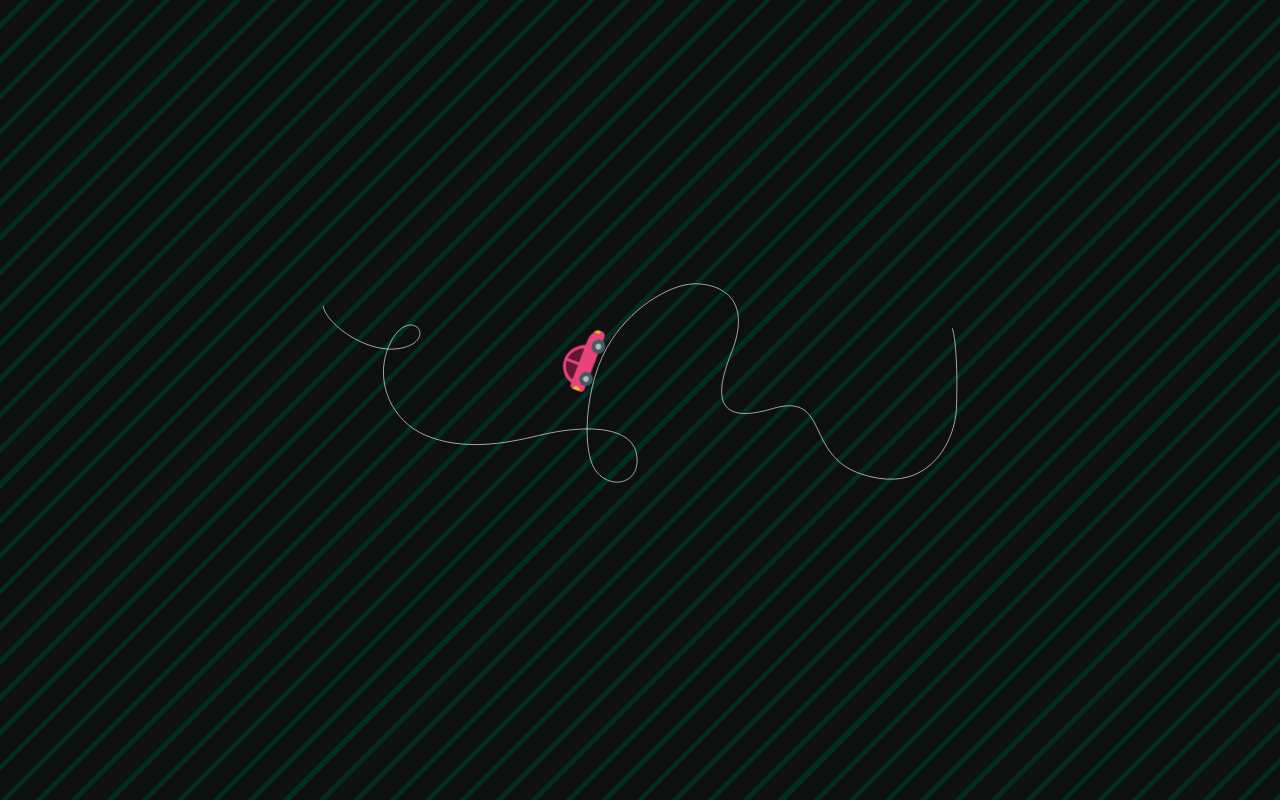
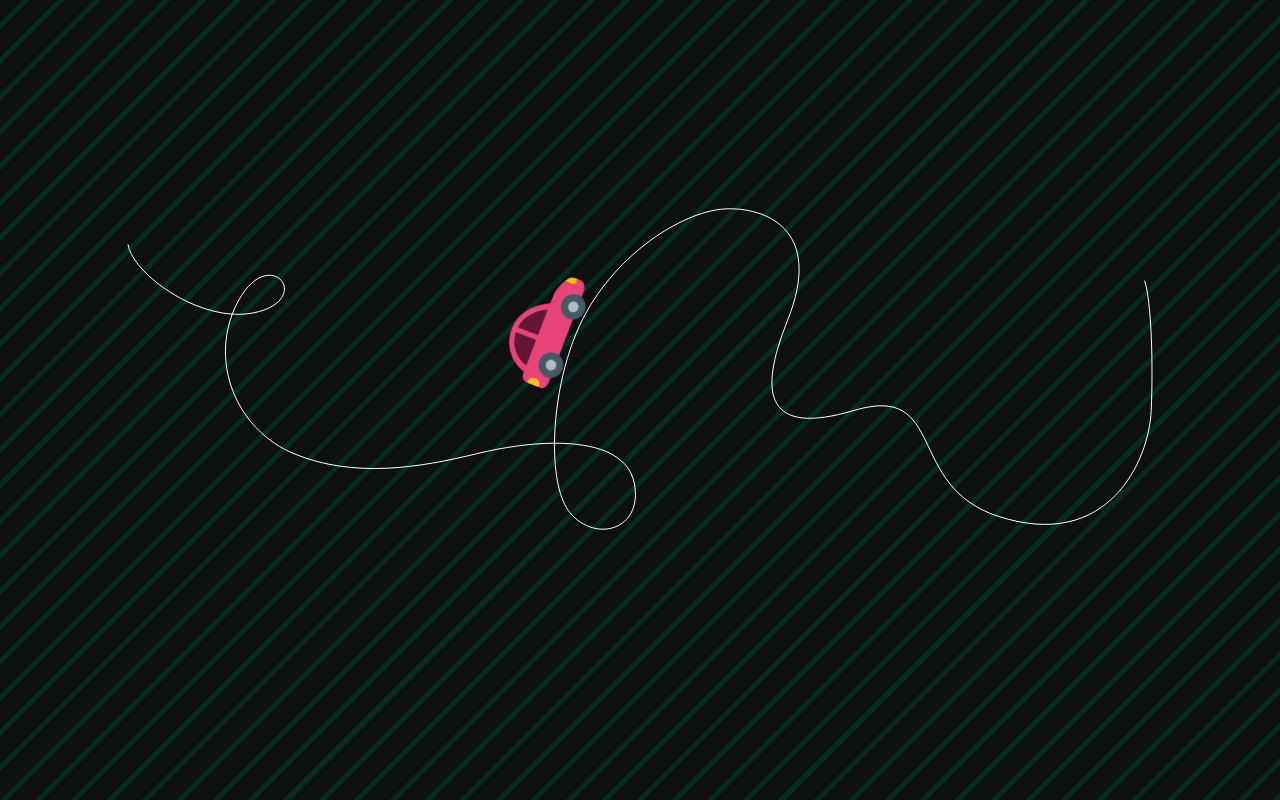
Before and after one commit to tim-montmorency/Fragment, a plain HTML site: page f/gsap-motionpath/index.html in a window 1280 px wide. Drawn offline with nearby package versions, Linux system fonts and the light colour scheme.

Commit message:
Studio : mise à jour de gsap-motionpath

```diff
--- a/f/gsap-motionpath/style.css
+++ b/f/gsap-motionpath/style.css
@@ -1,11 +1,7 @@
 svg {
-  /* Affiche ce qui déborde du viewbox */
-  overflow: visible;
-
-  /* Prends la valeur la plus petite du 50% du viewport, soit verticalement ou horizontalement*/
-  width: 80vmin;
+  width: 90vw;
 }
 
 #car {
-  width: 8vmin;
+  width: 9vw;
 }
```
